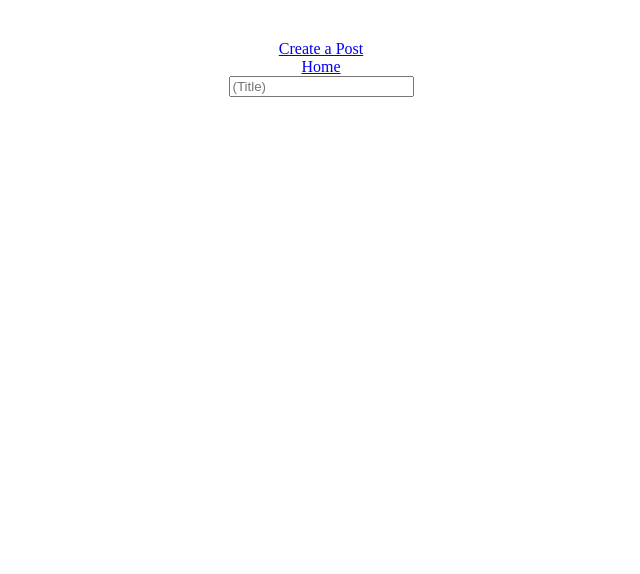
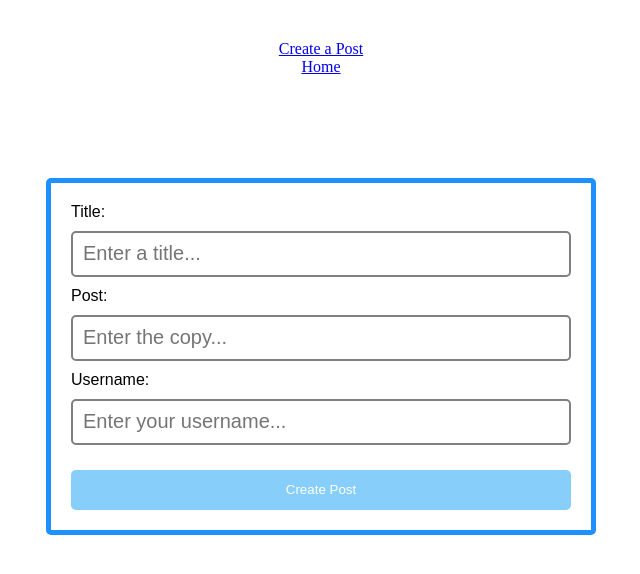
Before and after one commit to DaisyKoome/ReactJS, a React (Create React App) app in the folder client/: page /createpost in a window 1280 px wide. Shown: the top 574 px of the page, without its empty margins (319-959 px from the left). Built offline with nearby package versions, Linux system fonts and the light colour scheme.

Commit message:
Added CSS and set up some Formik functions

```diff
--- a/client/src/App.js
+++ b/client/src/App.js
@@ -1,4 +1,5 @@
 import './App.css';
+import './App2.css';
 import { BrowserRouter as Router, Route, Routes, Link } from 'react-router-dom';
 import Home from "./pages/Home";
 import CreatePost from './pages/CreatePost';
--- /dev/null
+++ b/client/src/App2.css
@@ -0,0 +1,106 @@
+.App {
+    width: 100vw;
+    height: auto;
+    display: flex;
+    align-items: center;
+    padding-top: 40px;
+    flex-direction: column;
+  }
+
+  body {
+    margin: 0;
+    padding: 0;
+  }
+
+  .post {
+    width: 400px;
+    height: 300px;
+    border-radius: 10px;
+    display: flex;
+    flex-direction: column;
+    margin-top: 50px;
+    border: 1px solid lightgray;
+    font-family: Arial, Helvetica, sans-serif;
+
+    box-shadow: rgba(99, 99, 99, 0.2) 0px 2px 8px 0px;
+  }
+
+  .post:hover {
+    box-shadow: rgba(100, 100, 111, 0.2) 0px 7px 29px 0px;
+    cursor: pointer;
+  }
+  .post .title {
+    flex: 20%;
+    border-bottom: 1px solid lightgray;
+    background-color: dodgerblue;
+    display: grid;
+    place-content: center;
+    color: white;
+  }
+
+  .post .body {
+    flex: 60%;
+    display: grid;
+    place-content: center;
+  }
+
+  .post .footer {
+    flex: 20%;
+    border-top: 1px solid lightgray;
+    display: flex;
+    align-items: center;
+    padding-left: 15px;
+    background-color: dodgerblue;
+    color: white;
+    border-bottom-left-radius: 10px;
+    border-bottom-right-radius: 10px;
+  }
+
+  /* CREATE POST PAGE CSS */
+
+  .createPostPage {
+    font-family: Arial, Helvetica, sans-serif;
+    width: 100vw;
+    height: 70vh;
+    display: flex;
+    justify-content: center;
+    align-items: center;
+  }
+  .formContainer {
+    display: flex;
+    flex-direction: column;
+    justify-content: center;
+    width: 500px;
+    height: auto;
+    padding: 20px;
+    border: 5px solid dodgerblue;
+    border-radius: 5px;
+  }
+
+  .formContainer #inputCreatePost {
+    height: 40px;
+    margin-top: 10px;
+    margin-bottom: 10px;
+    border: 2px solid grey;
+    border-radius: 5px;
+    padding-left: 10px;
+    font-size: 20px;
+  }
+
+  .formContainer button {
+    margin-top: 15px;
+    height: 40px;
+    border: none;
+    background-color: lightskyblue;
+    border-radius: 5px;
+    color: white;
+  }
+
+  .formContainer button:hover {
+    cursor: pointer;
+    background-color: dodgerblue;
+  }
+
+  span {
+    color: red;
+  }
--- a/client/src/pages/CreatePost.js
+++ b/client/src/pages/CreatePost.js
@@ -2,11 +2,46 @@ import React from 'react';
 import { Formik, Form, Field, ErrorMessage } from 'formik';
 
 function CreatePost() {
+
+  const initialValues = {
+    title: "",
+    postText: "",
+    username: "",
+  }
+
+  //onSubmit Formik automatically parses the data as an argument to this function
+  const onSubmit = (data) => {
+      console.log(data);
+  };
+
   return (
     <div className='createPostPage'>
-      <Formik>
-        <Form>
-          <Field id="inputCreatePost" name="title" placeholder="(Title)" />
+      <Formik initialValues={initialValues} onSubmit={onSubmit}>
+        <Form className='formContainer'>
+          <label>Title: </label>
+          <Field
+            autocomplete = "off"
+            id="inputCreatePost"
+            name="title"
+            placeholder="Enter a title..."
+          />
+
+          <label>Post: </label>
+          <Field
+            autocomplete = "off"
+            id="inputCreatePost"
+            name="postText"
+            placeholder="Enter the copy..."
+          />
+
+          <label>Username: </label>
+          <Field
+            autocomplete = "off"
+            id="inputCreatePost"
+            name="username"
+            placeholder="Enter your username..."
+          />
+          <button type="submit"> Create Post </button>
         </Form>
       </Formik>
     </div>
```
